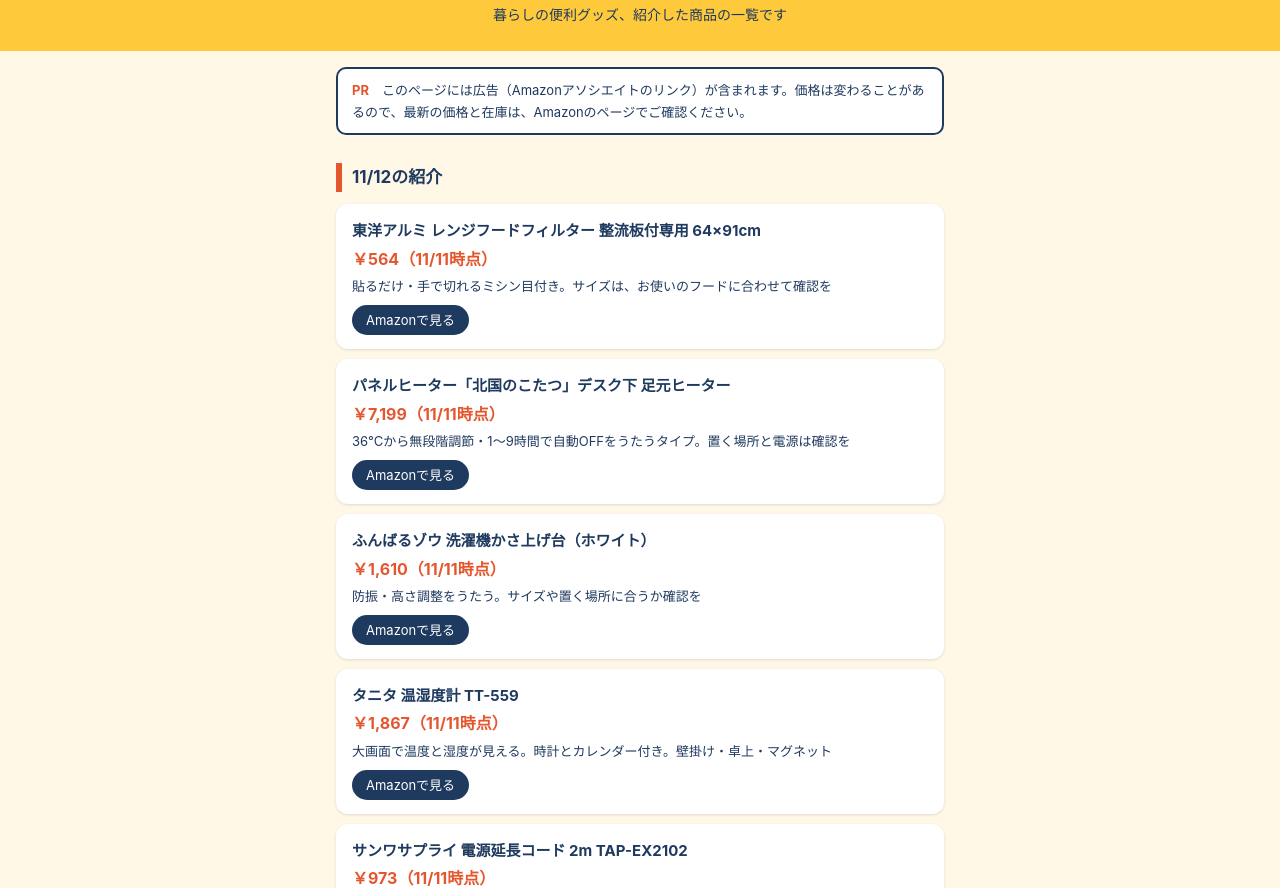
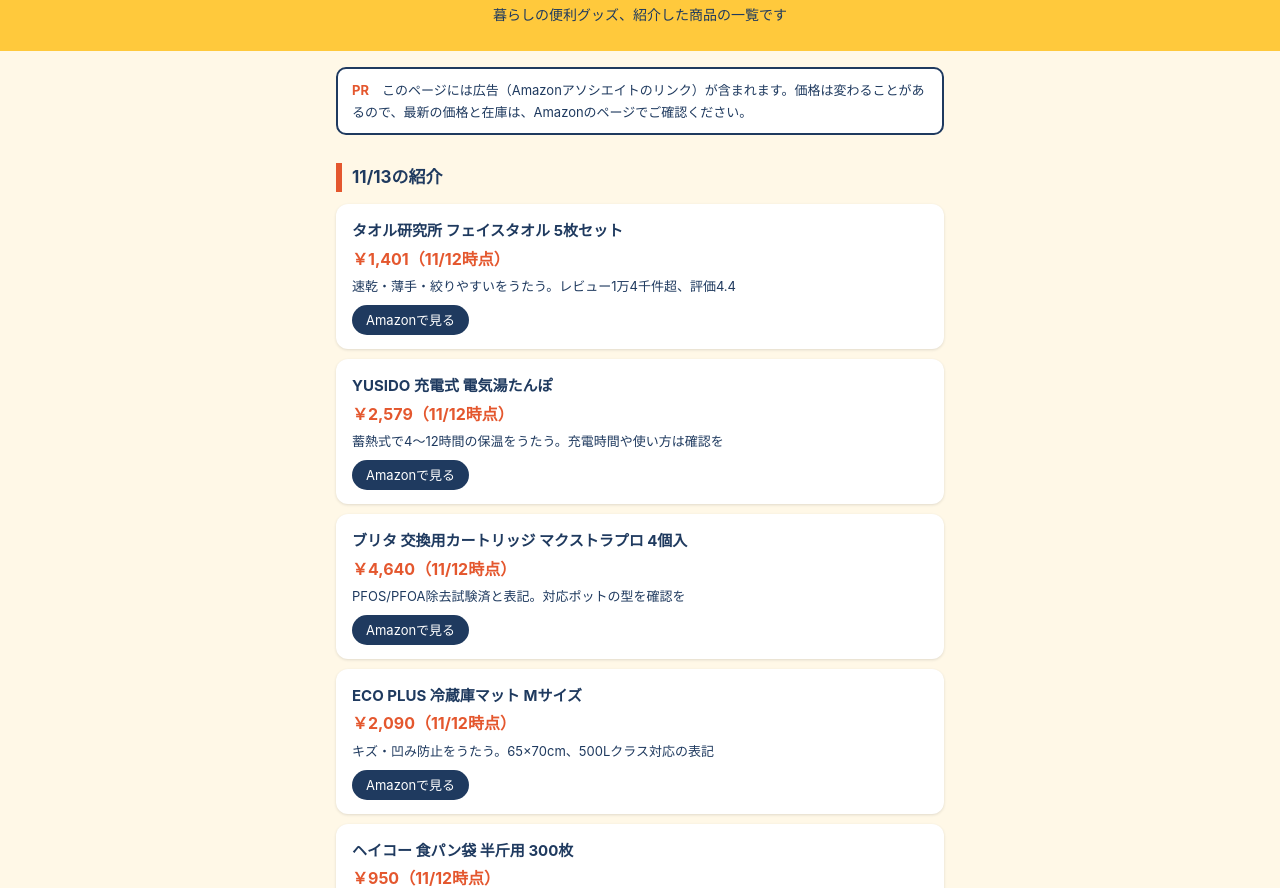
Before and after one commit to katteyokatta-benri/benricho-images, a plain HTML site: page index.html in a window 1280 px wide. Shown: the part 64-952 px from the top of the page. Drawn offline with Linux system fonts and the light colour scheme.

Commit message:
リンク先ページを更新

```diff
--- a/index.html
+++ b/index.html
@@ -25,6 +25,12 @@ footer{font-size:12px;padding:8px 16px 40px;max-width:640px;margin:0 auto}
 <header><h1>買ってよかった便利帳</h1><p>暮らしの便利グッズ、紹介した商品の一覧です</p></header>
 <main>
 <div class="pr"><b>PR</b>　このページには広告（Amazonアソシエイトのリンク）が含まれます。価格は変わることがあるので、最新の価格と在庫は、Amazonのページでご確認ください。</div>
+<h2>11/13の紹介</h2>
+<a class="item" href="https://www.amazon.co.jp/dp/B08WP8TZ42?tag=oubu-22" target="_blank" rel="sponsored noopener"><div class="n">タオル研究所 フェイスタオル 5枚セット</div><div class="p">￥1,401（11/12時点）</div><div class="d">速乾・薄手・絞りやすいをうたう。レビュー1万4千件超、評価4.4</div><span class="go">Amazonで見る</span></a>
+<a class="item" href="https://www.amazon.co.jp/dp/B0DDNVZNQH?tag=oubu-22" target="_blank" rel="sponsored noopener"><div class="n">YUSIDO 充電式 電気湯たんぽ</div><div class="p">￥2,579（11/12時点）</div><div class="d">蓄熱式で4〜12時間の保温をうたう。充電時間や使い方は確認を</div><span class="go">Amazonで見る</span></a>
+<a class="item" href="https://www.amazon.co.jp/dp/B0CPL3QTJD?tag=oubu-22" target="_blank" rel="sponsored noopener"><div class="n">ブリタ 交換用カートリッジ マクストラプロ 4個入</div><div class="p">￥4,640（11/12時点）</div><div class="d">PFOS/PFOA除去試験済と表記。対応ポットの型を確認を</div><span class="go">Amazonで見る</span></a>
+<a class="item" href="https://www.amazon.co.jp/dp/B09248MSXW?tag=oubu-22" target="_blank" rel="sponsored noopener"><div class="n">ECO PLUS 冷蔵庫マット Mサイズ</div><div class="p">￥2,090（11/12時点）</div><div class="d">キズ・凹み防止をうたう。65×70cm、500Lクラス対応の表記</div><span class="go">Amazonで見る</span></a>
+<a class="item" href="https://www.amazon.co.jp/dp/B0BFKKVLSQ?tag=oubu-22" target="_blank" rel="sponsored noopener"><div class="n">ヘイコー 食パン袋 半斤用 300枚</div><div class="p">￥950（11/12時点）</div><div class="d">100枚×3束のにおい袋タイプ</div><span class="go">Amazonで見る</span></a>
 <h2>11/12の紹介</h2>
 <a class="item" href="https://www.amazon.co.jp/dp/B0154K8X0E?tag=oubu-22" target="_blank" rel="sponsored noopener"><div class="n">東洋アルミ レンジフードフィルター 整流板付専用 64×91cm</div><div class="p">￥564（11/11時点）</div><div class="d">貼るだけ・手で切れるミシン目付き。サイズは、お使いのフードに合わせて確認を</div><span class="go">Amazonで見る</span></a>
 <a class="item" href="https://www.amazon.co.jp/dp/B0BFPTQQG9?tag=oubu-22" target="_blank" rel="sponsored noopener"><div class="n">パネルヒーター「北国のこたつ」デスク下 足元ヒーター</div><div class="p">￥7,199（11/11時点）</div><div class="d">36℃から無段階調節・1〜9時間で自動OFFをうたうタイプ。置く場所と電源は確認を</div><span class="go">Amazonで見る</span></a>
```
